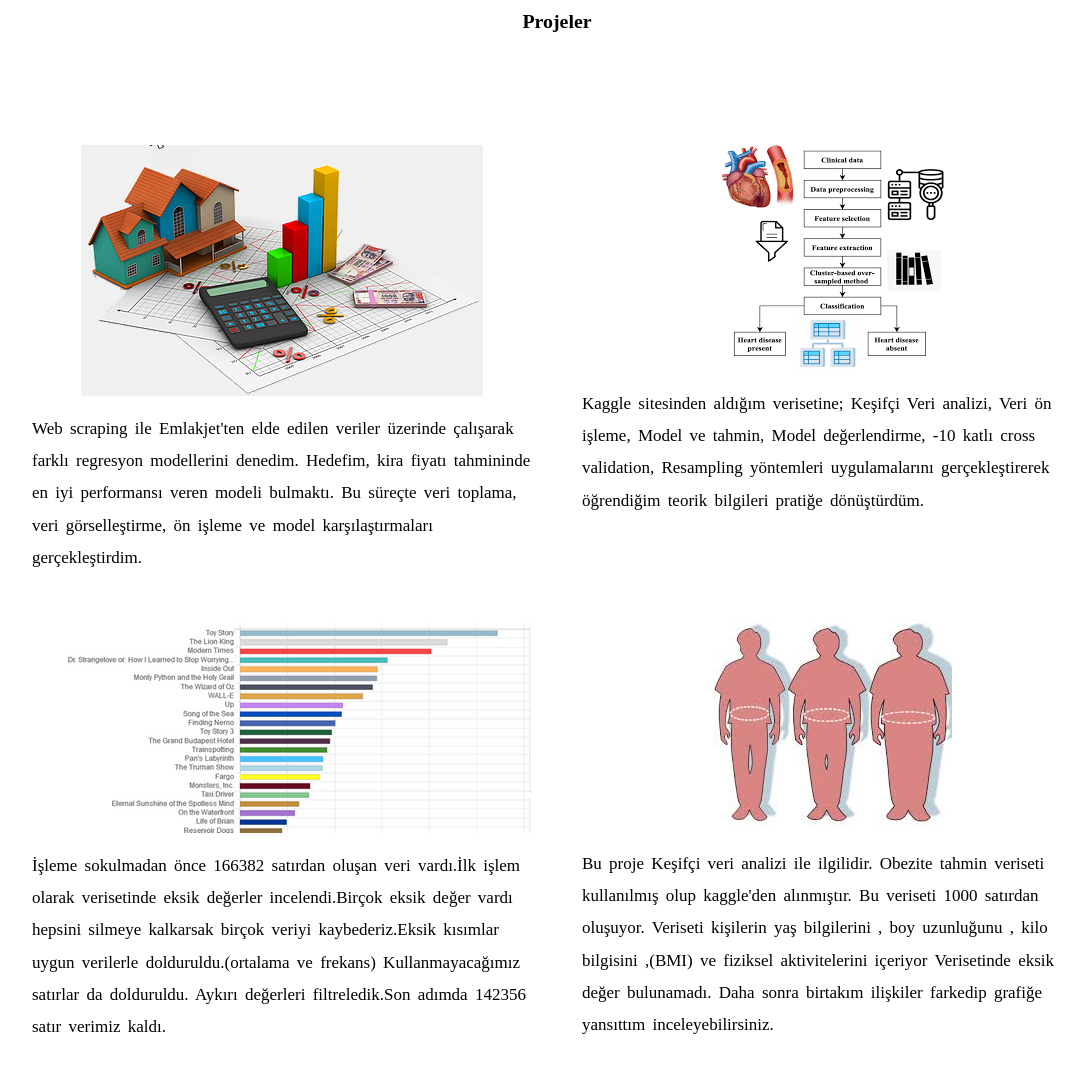
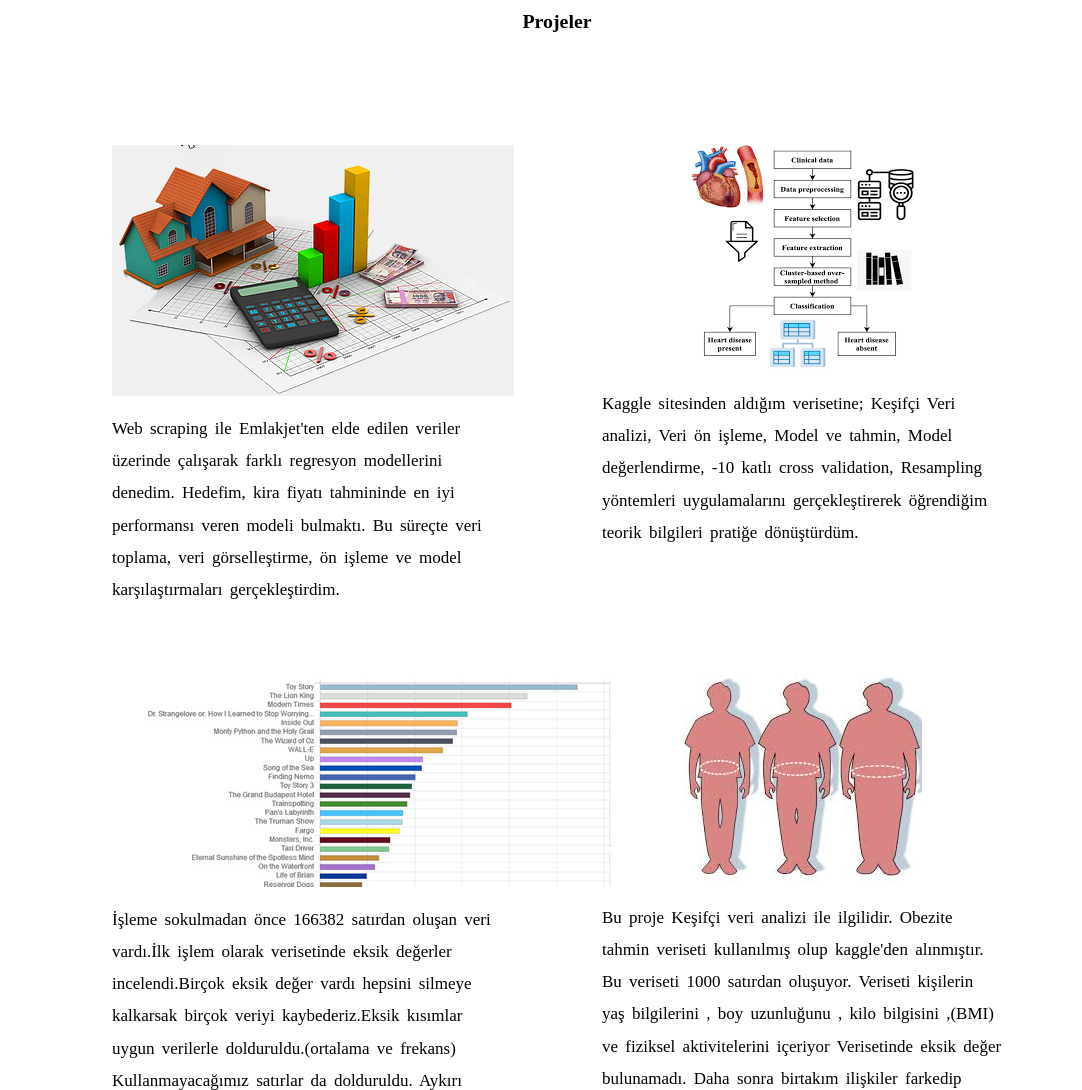
Before and after one commit to mustafaklee/portfolyo, a plain HTML site: page index.html in a window 1280 px wide. Shown: the part 761-1851 px from the top of the page, without its empty margins (83-1165 px from the left). Drawn offline with Linux system fonts and the light colour scheme; a web font is replaced by a local one.

Commit message:
commit message

```diff
--- a/style.css
+++ b/style.css
@@ -70,15 +70,14 @@ a:hover{
     display: flex;
     flex-direction: row;
     flex-wrap: wrap;
-    gap:25px 50px;
+    gap:50px 90px;
     justify-content: center;
     margin-top: 20px;
     margin-bottom: 100px;
 }
 
 .flex-item-project{
-    width: 500px;
-    height: 450px;
+    width: 400px;
 }
 
 .flex-item-project img {
```
